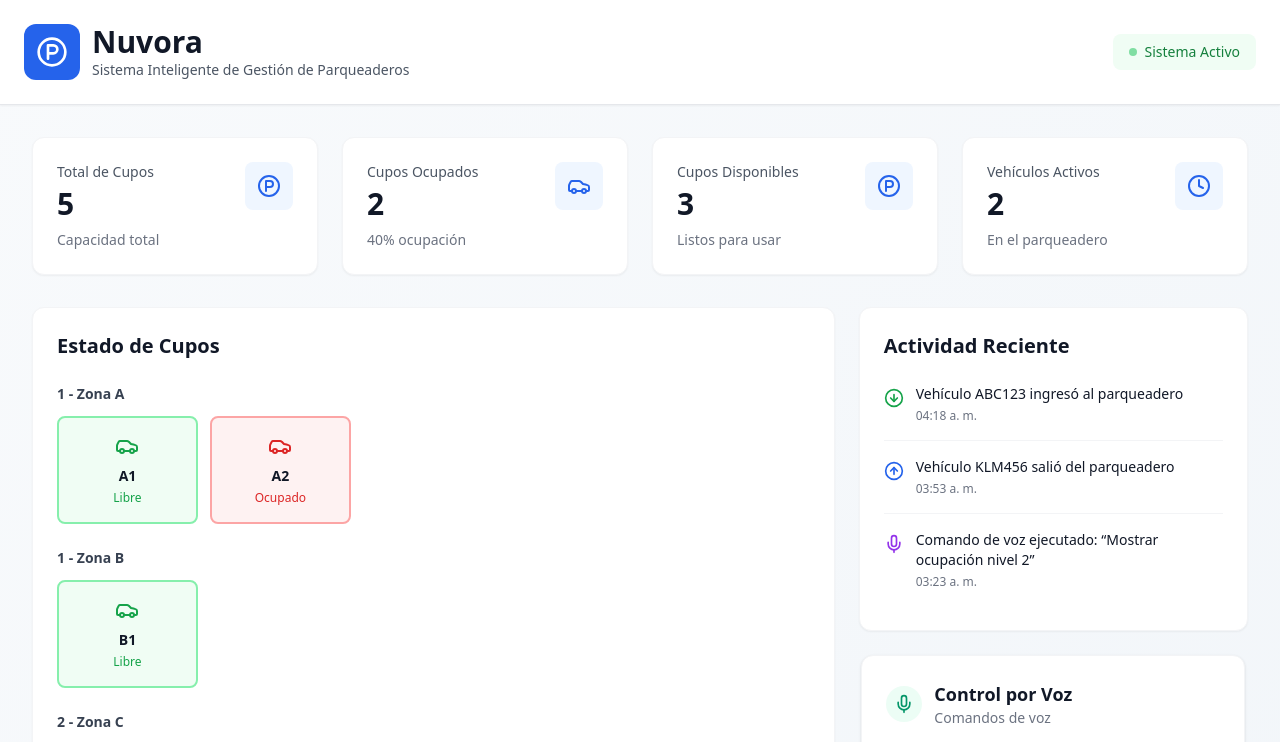
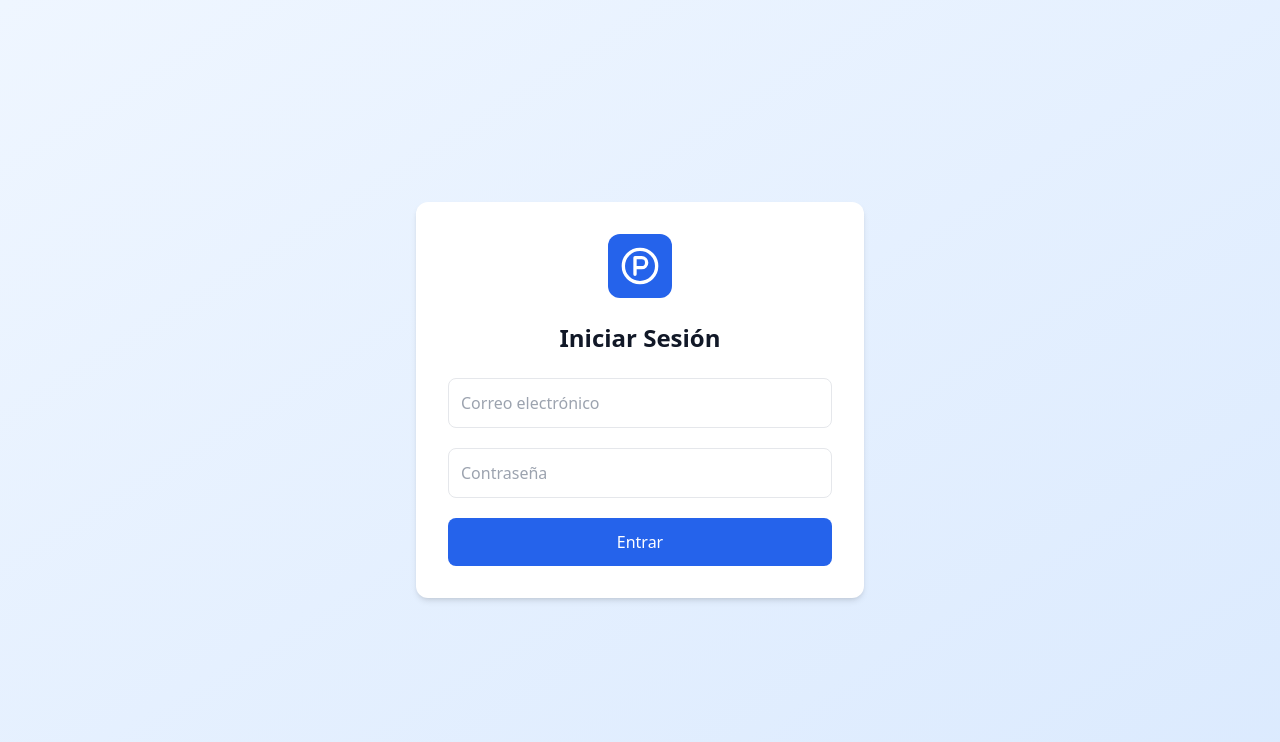
Before and after one commit to CamiloR0912/nuvora, a React (Vite) app in the folder nuvora-frontend/: page / in a window 1280 px wide. Shown: the top 742 px of the page. Built offline with nearby package versions, Linux system fonts and the light colour scheme.

Commit message:
Adding routes using traefik

```diff
--- a/nuvora-frontend/index.html
+++ b/nuvora-frontend/index.html
@@ -4,7 +4,7 @@
     <meta charset="UTF-8" />
     <link rel="icon" type="image/svg+xml" href="/vite.svg" />
     <meta name="viewport" content="width=device-width, initial-scale=1.0" />
-    <title>nuvora-frontend</title>
+    <title>nuvora</title>
   </head>
   <body>
     <div id="root"></div>
--- a/nuvora-frontend/src/App.jsx
+++ b/nuvora-frontend/src/App.jsx
@@ -1,23 +1,15 @@
-import { BrowserRouter, Routes, Route } from 'react-router-dom';
-import { Suspense, lazy } from 'react';
-
-const HomePage = lazy(() => import('./pages/HomePage'));
-const LoginPage = lazy(() => import('./pages/LoginPage'));
+import { BrowserRouter, Routes, Route, Navigate } from 'react-router-dom';
+import LoginPage from './pages/LoginPage';
+import HomePage from './pages/HomePage';
 
 function App() {
   return (
     <BrowserRouter>
-      <Suspense fallback={
-        <div className="min-h-screen flex items-center justify-center bg-slate-50">
-          <div className="animate-spin rounded-full h-12 w-12 border-b-2 border-blue-600"></div>
-          <span className="ml-4 text-gray-600 font-medium">Cargando página...</span>
-        </div>
-      }>
-        <Routes>
-          <Route path="/login" element={<LoginPage />} />
-          <Route path="/" element={<HomePage />} />
-        </Routes>
-      </Suspense>
+      <Routes>
+        <Route path="/" element={<LoginPage />} />
+        <Route path="/dashboard/*" element={<HomePage />} />
+        <Route path="*" element={<Navigate to="/" />} />
+      </Routes>
     </BrowserRouter>
   );
 }
```
Also changed, not shown: 2 other files (tests, documents, lock files or other folders).
